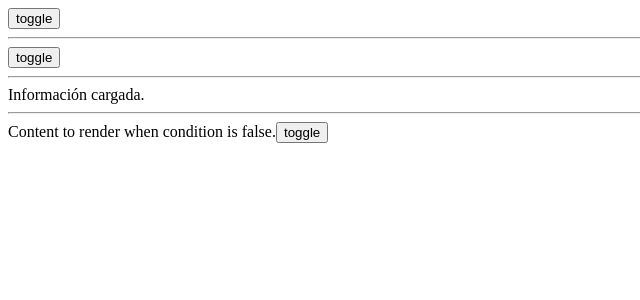
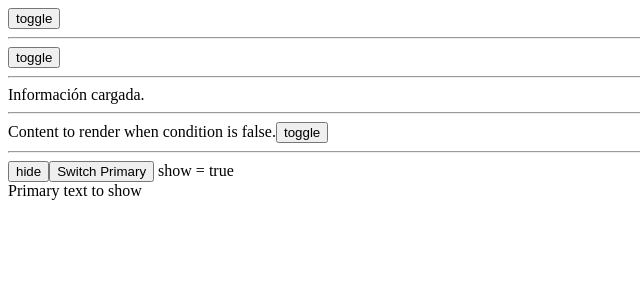
Before and after one commit to alexunjm/angular-11-review, an Angular app: page / in a window 1280 px wide. Shown: the top 300 px of the page, without its empty margins (0-640 px from the left). Built offline with nearby package versions, Linux system fonts and the light colour scheme.

Commit message:
renderizado con template desde lógica de componente

```diff
--- a/src/app/app.component.html
+++ b/src/app/app.component.html
@@ -5,3 +5,5 @@
 <app-render-if-else></app-render-if-else>
 <hr />
 <app-render-if-then-else></app-render-if-then-else>
+<hr />
+<app-render-if-then-template></app-render-if-then-template>
--- a/src/app/app.module.ts
+++ b/src/app/app.module.ts
@@ -7,6 +7,7 @@ import { RenderIfComponent } from './components/example-01/render-if/render-if.c
 import { RenderIfExpandedSintaxComponent } from './components/example-02/render-if-expanded-sintax/render-if-expanded-sintax.component';
 import { RenderIfElseComponent } from './components/example-03/render-if-else/render-if-else.component';
 import { RenderIfThenElseComponent } from './components/example-04/render-if-then-else/render-if-then-else.component';
+import { RenderIfThenTemplateComponent } from './components/example-05/render-if-then-template/render-if-then-template.component';
 
 @NgModule({
   declarations: [
@@ -14,7 +15,8 @@ import { RenderIfThenElseComponent } from './components/example-04/render-if-the
     RenderIfComponent,
     RenderIfExpandedSintaxComponent,
     RenderIfElseComponent,
-    RenderIfThenElseComponent
+    RenderIfThenElseComponent,
+    RenderIfThenTemplateComponent
   ],
   imports: [
     BrowserModule,
--- /dev/null
+++ b/src/app/components/example-05/render-if-then-template/render-if-then-template.component.html
@@ -0,0 +1,10 @@
+<button (click)="show = !show">{{ show ? "hide" : "show" }}</button>
+<button (click)="switchPrimary()">Switch Primary</button>
+show = {{ show }}
+<br />
+<div *ngIf="show; then thenBlock; else elseBlock">this is ignored</div>
+<ng-template #primaryBlock>Primary text to show</ng-template>
+<ng-template #secondaryBlock>Secondary text to show</ng-template>
+<ng-template #elseBlock
+  >Alternate text while primary text is hidden</ng-template
+>
--- /dev/null
+++ b/src/app/components/example-05/render-if-then-template/render-if-then-template.component.ts
@@ -0,0 +1,27 @@
+import { Component, OnInit, TemplateRef, ViewChild } from '@angular/core';
+
+@Component({
+  selector: 'app-render-if-then-template',
+  templateUrl: './render-if-then-template.component.html',
+  styleUrls: ['./render-if-then-template.component.scss'],
+})
+export class RenderIfThenTemplateComponent implements OnInit {
+  thenBlock: TemplateRef<any> | null = null;
+  show = true;
+
+  @ViewChild('primaryBlock', { static: true })
+  primaryBlock: TemplateRef<any> | null = null;
+  @ViewChild('secondaryBlock', { static: true })
+  secondaryBlock: TemplateRef<any> | null = null;
+
+  switchPrimary() {
+    this.thenBlock =
+      this.thenBlock === this.primaryBlock
+        ? this.secondaryBlock
+        : this.primaryBlock;
+  }
+
+  ngOnInit() {
+    this.thenBlock = this.primaryBlock;
+  }
+}
```
Also changed, not shown: src/app/components/example-05/render-if-then-template/render-if-then-template.component.scss (added), 1 other file (tests, documents, lock files or other folders).
